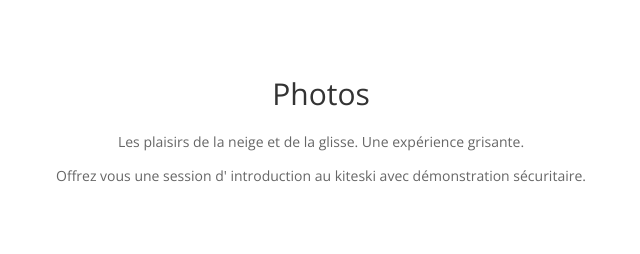
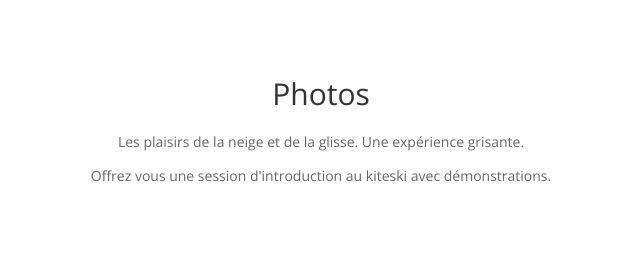
Before and after one commit to mcski/mcski.github.io, a plain HTML site: page kiteski.html in a window 1280 px wide. Shown: the part 1480-1734 px from the top of the page, 319-959 px from the left. Drawn offline with nearby package versions, Linux system fonts and the light colour scheme; some packages are replaced by stand-ins of ours.

Commit message:
modified:   kiteski.html

```diff
--- a/kiteski.html
+++ b/kiteski.html
@@ -119,7 +119,7 @@
       <div class="row">
         <div class="heading text-center col-sm-8 col-sm-offset-2 wow fadeInUp" data-wow-duration="1000ms" data-wow-delay="300ms">
           <h2>Photos</h2>
-          <p>Les plaisirs de la neige et de la glisse. Une expérience grisante. </p><p>Offrez vous une session d' introduction au kiteski avec démonstration sécuritaire. </p>
+          <p>Les plaisirs de la neige et de la glisse. Une expérience grisante. </p><p>Offrez vous une session d'introduction au kiteski avec démonstrations. </p>
         </div>
       </div>
     </div>
```
